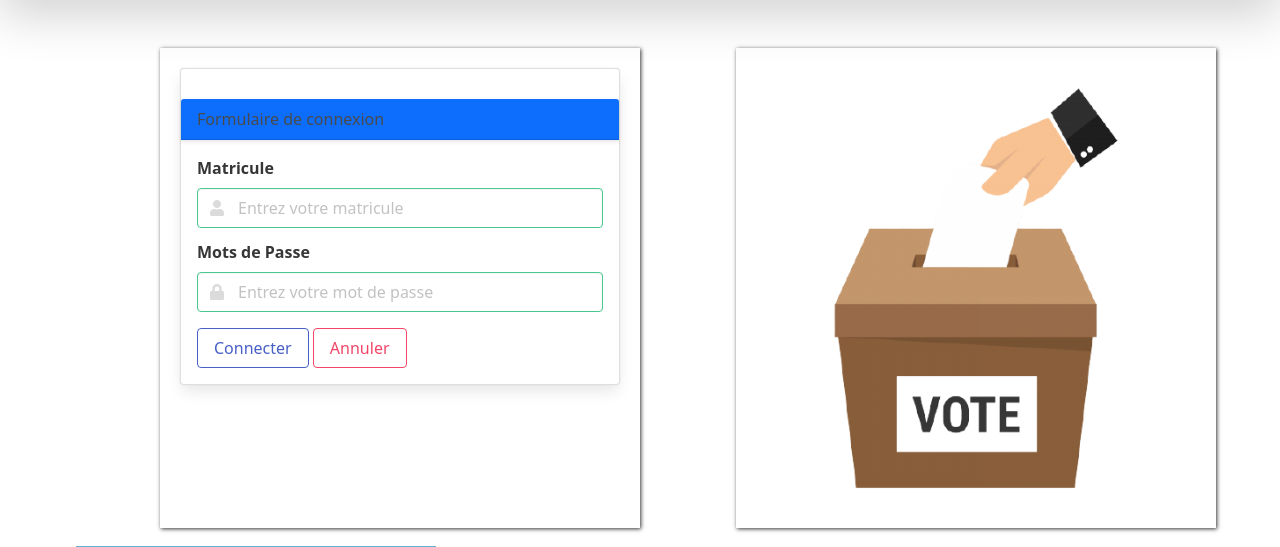
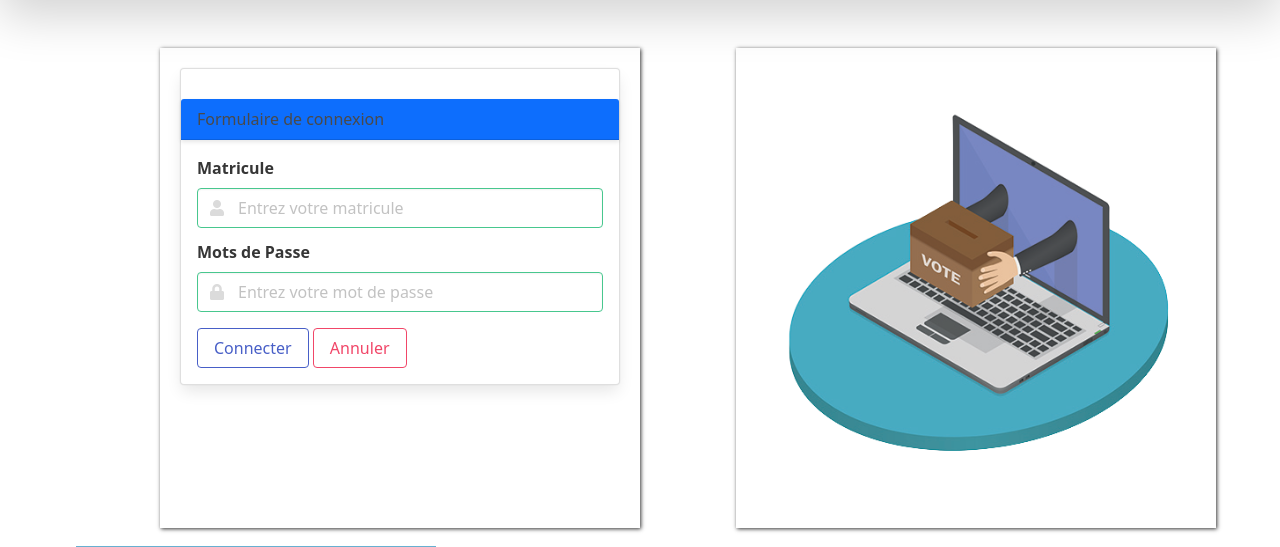
Before and after one commit to dsekou166/PFE, a PHP site: page /?page=connexion in a window 1280 px wide. Shown: the part 84-631 px from the top of the page. Run offline with PHP 8.4, Linux system fonts and the light colour scheme; some libraries are stand-ins or nearby versions.

Commit message:
final update

```diff
--- a/Vote/menu/menu.php
+++ b/Vote/menu/menu.php
@@ -11,9 +11,8 @@
     <link rel="stylesheet" href="css/css1.css">
     <link rel="stylesheet" href="css/style.css">
 
-
     <title>E-vote Intec-Sup</title>
-   </head>
+  </head>
 <body>
   <div1>
 <header>
@@ -80,7 +79,7 @@
       <div class="row mb-3">
         <div class="col-md-2"></div>
         <div class="col-md-4">
-			    <p><img text-align="right" src="image/directeur.jpg" alt="Directeur des études intec sup baco djicoroni" width="400" height="300" /></p>
+			<p><img text-align="right" src="image/directeur.jpg" alt="Directeur des études intec sup baco djicoroni" width="400" height="300" /></p>
           <h5  style="text-align: center;line-height:1.5;"><strong>Le Directeur des études INTEC SUP baco djicoroni</strong><br />
           <strong>M. Salif COULIBALY</strong></h5>
         </div>
--- a/Vote/resultat_electeur.php
+++ b/Vote/resultat_electeur.php
@@ -38,7 +38,6 @@
         <li class="nav-item">
           <a class="btn btn-outline-primary" href="?page=les_resultat" role="button"style="margin: 5px; padding:10px;">RESULTATS</a>
         </li>
-
         <li class="nav-item">
         <li><a class="btn btn-outline-danger" href="?page=connexion&deconnexion" role="button"style="margin: 5px; padding:10px;">DECONNEXION</a></li>
         </li>
--- a/Vote/view/electeur/connexion.php
+++ b/Vote/view/electeur/connexion.php
@@ -105,7 +105,7 @@
                 </div>
              </div>
              <div class="col-md-5 offset-md-1" style="box-shadow: 1px 1px 4px 0 rgba(0,0,0,.8); padding:20px">
-              <img src="image/img_vote.png" class="img-fluid">
+              <img src="image/evoting.png" class="img-fluid">
             </div>
          </div>
      </div>
--- a/Vote/view/partager/cdt-header.php
+++ b/Vote/view/partager/cdt-header.php
@@ -26,7 +26,7 @@
     <button class="navbar-toggler" type="button" data-bs-toggle="collapse" data-bs-target="#navbarScroll" aria-controls="navbarScroll" aria-expanded="false" aria-label="Toggle navigation">
       <span class="navbar-toggler-icon bg-dark"></span>
     </button>
-    <div class="collapse navbar-collapse justify-content-end" id="navbarScroll" >
+    <div class="colapse navbar-collapse justify-content-end" id="navbarScroll" >
       <ul class="navbar-nav  my-2 my-lg-0 " style="--bs-scroll-height: 100px;">
           <a class="btn btn-outline-primary" href="contact/index.php" role="button"style="margin: 5px; padding:10px;">VOS SUGGESTION</a></li>
           <a class="btn btn-outline-primary" href="resultat_electeur.php" role="button"style="margin: 5px; padding:10px;">RESULTATS</a></li>
```
Also changed, not shown: Vote/image/evoting.png (added).
